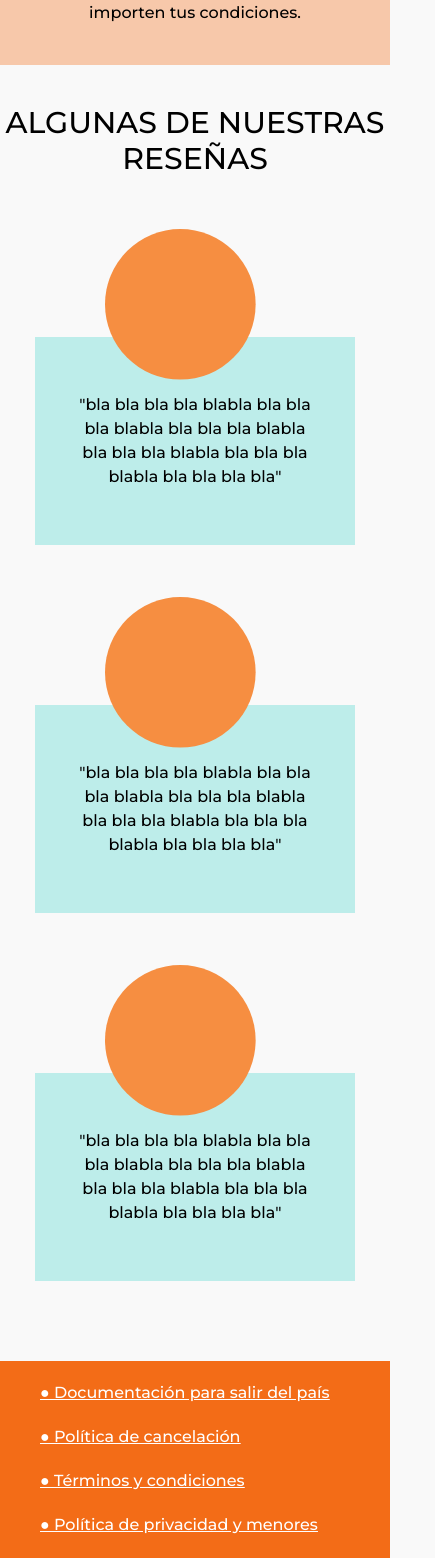
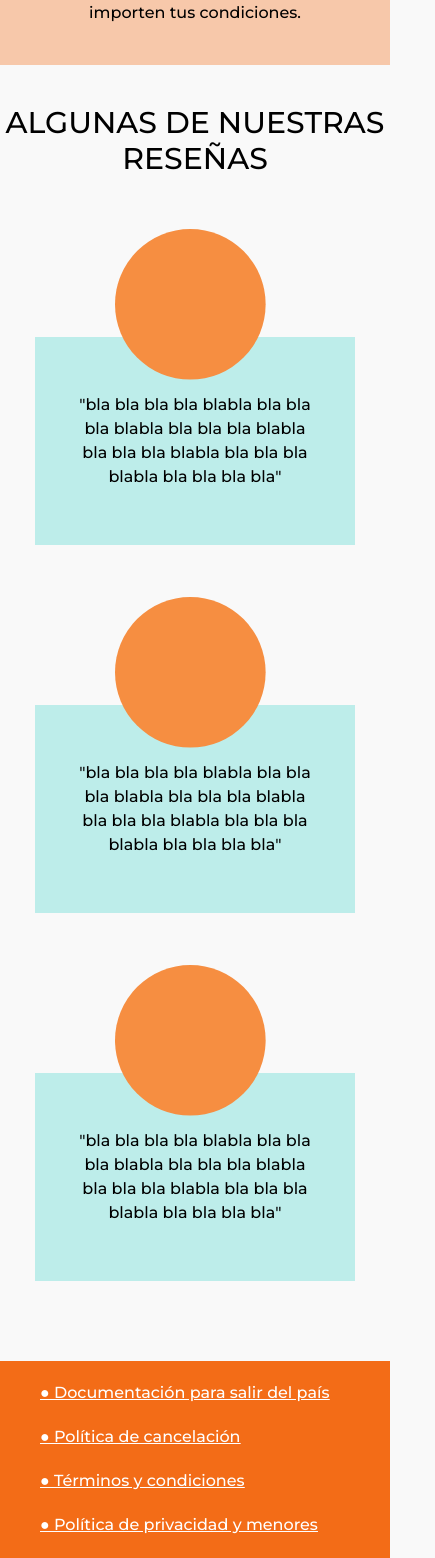
Before and after one commit to ttttttomas/serena-website, a Next.js app: page / in a window 390 px wide. Shown: the part 4545-6103 px from the top of the page, 435 px wide, since content can reach past the window. Built offline with nearby package versions, Linux system fonts and the light colour scheme; a web font is replaced by a local one.

Commit message:
fixed responsive home

```diff
--- a/src/app/page.tsx
+++ b/src/app/page.tsx
@@ -81,24 +81,24 @@ export default function Home() {
     <section id="opinions" className='flex flex-col justify-center'>
       <h4 className='text-3xl text-center mb-20'>ALGUNAS DE NUESTRAS RESEÑAS</h4>
         <ul className='flex justify-center text-center flex-wrap'>
-          <li className='relative p-20 mx-5'>
-            <div className='absolute -top-7 left-[150px]'>
+          <li className='relative md:p-20 py-20 mx-5'>
+            <div className='absolute -top-7 md:left-[150px] left-[80px]'>
             <OpinionExample />
             </div>
             <div className='flex justify-center items-center z-50 bg-opinionBg h-52 w-80'>
               <p className='z-40 text-center px-10'>"bla bla bla bla blabla bla bla bla blabla bla bla bla blabla bla bla bla blabla bla bla bla blabla bla bla bla bla"</p>
             </div>
           </li>
-          <li className='relative p-20'>
-            <div className='absolute -top-7 left-[150px]'>
+          <li className='relative md:p-20 py-20 mx-5'>
+            <div className='absolute -top-7 md:left-[150px] left-[80px]'>
             <OpinionExample />
             </div>
             <div className='flex justify-center items-center z-50 bg-opinionBg h-52 w-80'>
               <p className='z-40 text-center px-10'>"bla bla bla bla blabla bla bla bla blabla bla bla bla blabla bla bla bla blabla bla bla bla blabla bla bla bla bla"</p>
             </div>
           </li>
-          <li className='relative p-20'>
-            <div className='absolute -top-7 left-[150px]'>
+          <li className='relative md:p-20 py-20 mx-5'>
+            <div className='absolute -top-7 md:left-[150px] left-[80px]'>
             <OpinionExample />
             </div>
             <div className='flex justify-center items-center z-50 bg-opinionBg h-52 w-80'>
```
